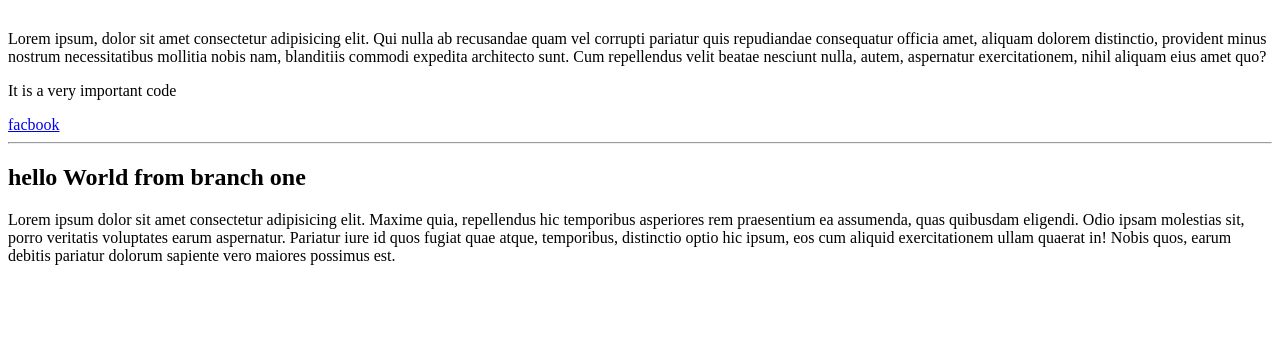
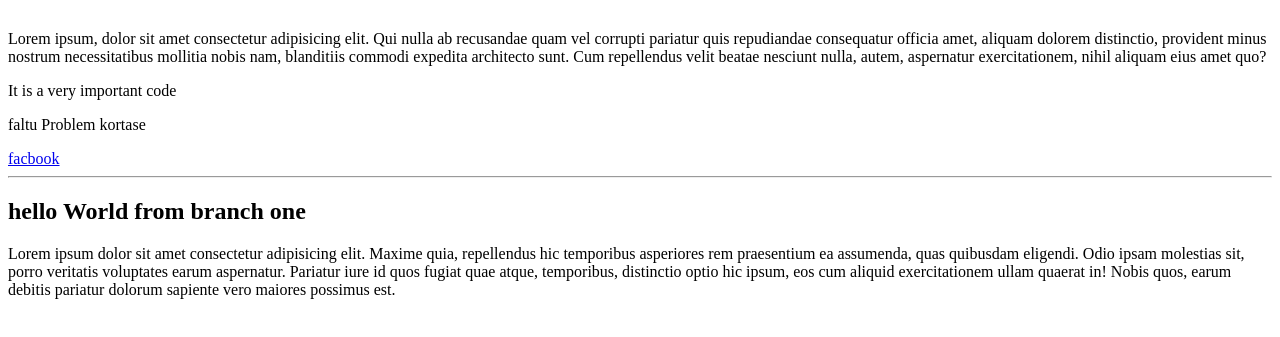
Before and after one commit to moshiur25524/html-demo-project, a plain HTML site: page index.html in a window 1280 px wide. Shown: the part 147-484 px from the top of the page. Drawn offline with Linux system fonts and the light colour scheme.

Commit message:
faltu added

```diff
--- a/index.html
+++ b/index.html
@@ -11,6 +11,7 @@
     <h1>New Html Page after many days later</h1>
     <P>Lorem ipsum, dolor sit amet consectetur adipisicing elit. Qui nulla ab recusandae quam vel corrupti pariatur quis repudiandae consequatur officia amet, aliquam dolorem distinctio, provident minus nostrum necessitatibus mollitia nobis nam, blanditiis commodi expedita architecto sunt. Cum repellendus velit beatae nesciunt nulla, autem, aspernatur exercitationem, nihil aliquam eius amet quo?</P>
     <p>It is a very important code</p>
+    <p>faltu Problem kortase</p>
     <a href="#">facbook</a>
     <hr>
     <h2>hello World from branch one</h2>
```
